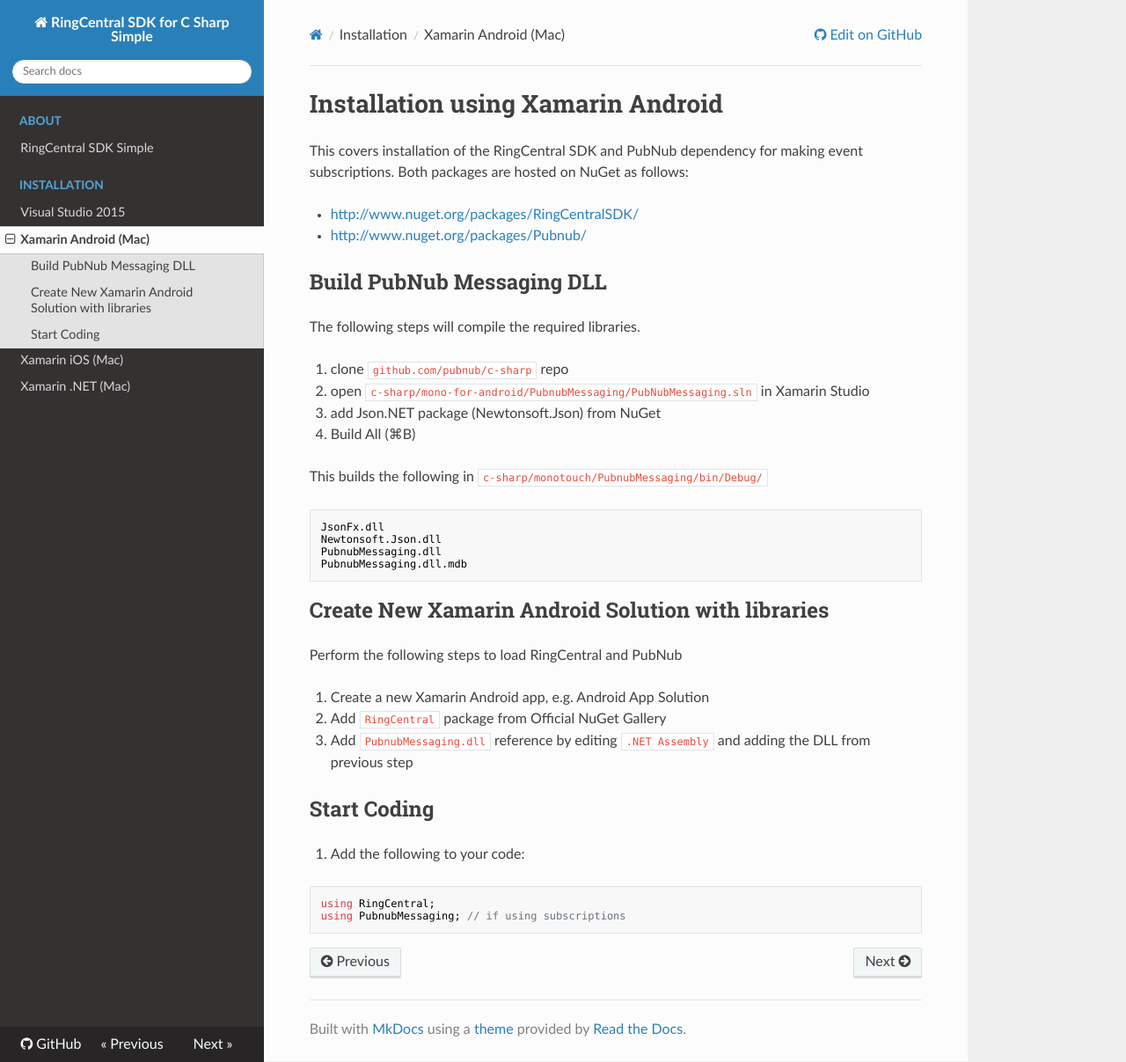
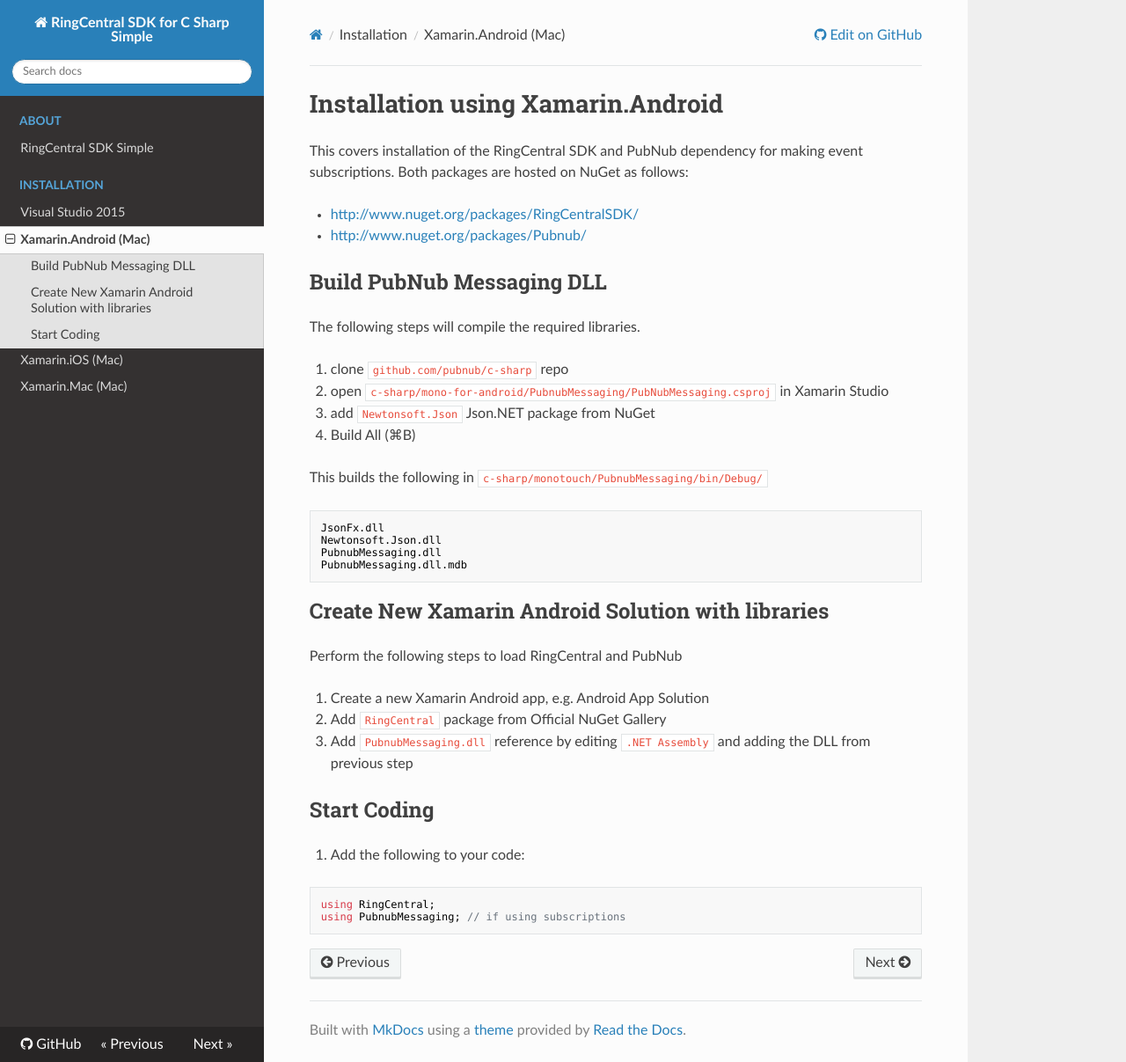
Before and after one commit to grokify/ringcentral-sdk-csharp-simple, an MkDocs documentation site: the page built from docs/installation/Xamarin-Android.md, in a window 1280 px wide and 1207 px high. Shown: the whole window at 88% size. Built offline with MkDocs 1.6.1, drawn with Linux system fonts in a browser that asks for light colours; nearby versions of some CDN libraries; old or Windows-style settings are respelled for this version of MkDocs.

Commit message:
update mkdocs

```diff
--- a/docs/installation/Xamarin-Android.md
+++ b/docs/installation/Xamarin-Android.md
@@ -1,4 +1,4 @@
-# Installation using Xamarin Android
+# Installation using Xamarin.Android
 
 This covers installation of the RingCentral SDK and PubNub dependency for making event subscriptions. Both packages are hosted on NuGet as follows:
 
@@ -10,8 +10,8 @@ This covers installation of the RingCentral SDK and PubNub dependency for making
 The following steps will compile the required libraries.
 
 1. clone `github.com/pubnub/c-sharp` repo
-1. open `c-sharp/mono-for-android/PubnubMessaging/PubNubMessaging.sln` in Xamarin Studio
-1. add Json.NET package (Newtonsoft.Json) from NuGet
+1. open `c-sharp/mono-for-android/PubnubMessaging/PubNubMessaging.csproj` in Xamarin Studio
+1. add `Newtonsoft.Json` Json.NET package from NuGet
 1. Build All (&#8984;B)
 
 This builds the following in `c-sharp/monotouch/PubnubMessaging/bin/Debug/`
--- a/mkdocs.yml
+++ b/mkdocs.yml
@@ -9,6 +9,6 @@ pages:
 
 ## Installation:
 - ['installation/Visual-Studio-2015.md', 'Installation', 'Visual Studio 2015']
-- ['installation/Xamarin-Android.md', 'Installation', 'Xamarin Android (Mac)']
-- ['installation/Xamarin-iOS.md', 'Installation', 'Xamarin iOS (Mac)']
-- ['installation/Xamarin-NET.md', 'Installation', 'Xamarin .NET (Mac)']
+- ['installation/Xamarin-Android.md', 'Installation', 'Xamarin.Android (Mac)']
+- ['installation/Xamarin-iOS.md', 'Installation', 'Xamarin.iOS (Mac)']
+- ['installation/Xamarin-Mac.md', 'Installation', 'Xamarin.Mac (Mac)']
```
Also changed, not shown: docs/installation/Xamarin-Mac.md (renamed from docs/installation/Xamarin-NET.md, +1 -1 lines), docs/installation/Xamarin-iOS.md (+1 -1 lines).
